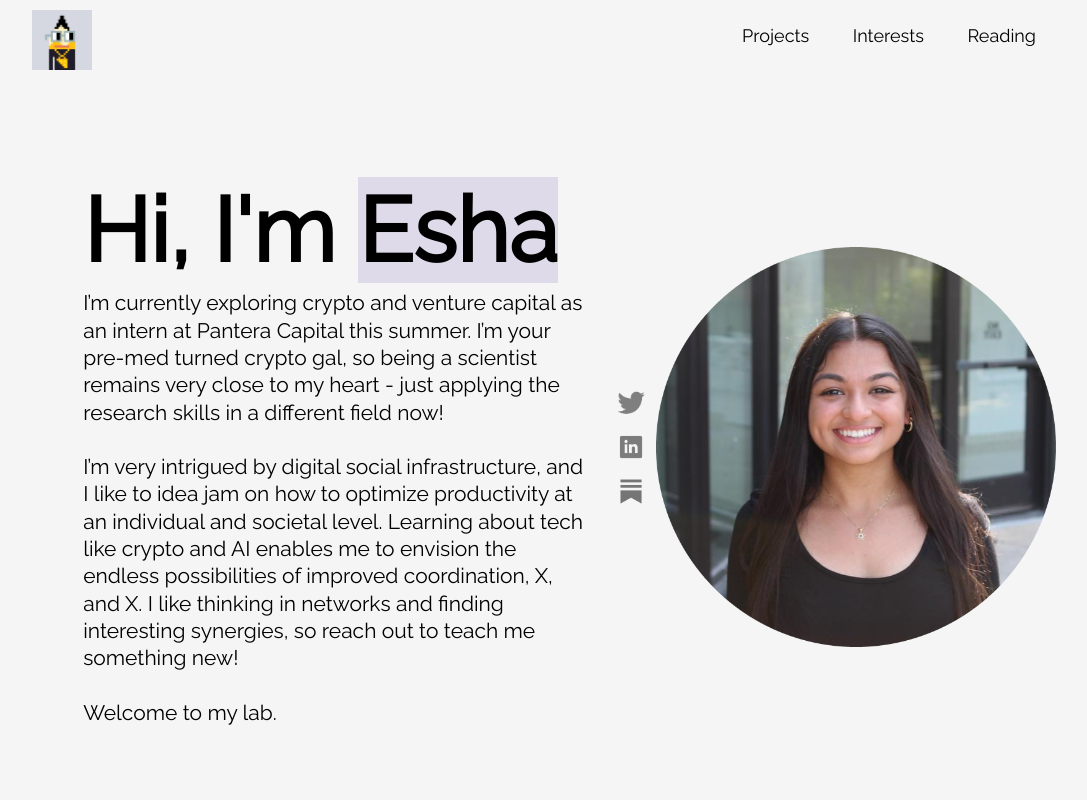
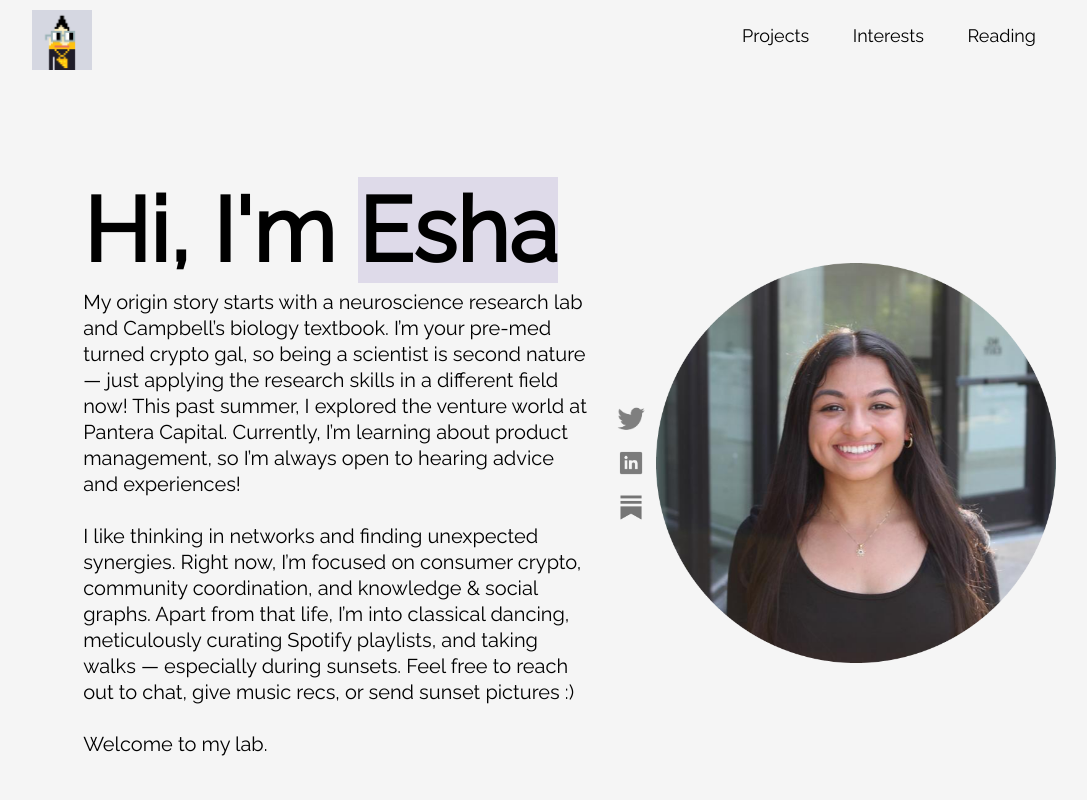
Before and after one commit to eshabora/personalwebsite, a plain HTML site: page index.html in a window 1280 px wide. Shown: the top 800 px of the page, without its empty margins (96-1183 px from the left). Drawn offline with Linux system fonts and the light colour scheme.

Commit message:
updated main description

```diff
--- a/index.html
+++ b/index.html
@@ -26,14 +26,17 @@
             <div class="header-text">
                 <h1>Hi, I'm <mark class="name">Esha</mark></h1>
 
-                <p>I’m currently exploring crypto and venture capital as an intern at Pantera Capital this summer. I’m
-                     your pre-med turned crypto gal, so being a scientist remains very close to my heart -
-                      just applying the research skills in a different field now!<br><br>
-                      I’m very intrigued by digital social infrastructure,
-                      and I like to idea jam on how to optimize productivity at an individual and societal
-                      level. Learning about tech like crypto and AI enables me to envision the endless
-                       possibilities of improved coordination, X, and X. I like thinking in networks
-                        and finding interesting synergies, so reach out to teach me something new! <br><br>Welcome to my lab.</p>
+                <p>My origin story starts with a neuroscience research lab and Campbell’s biology textbook. I’m
+                    your pre-med turned crypto gal, so being a scientist is second nature — just applying the
+                    research skills in a different field now! This past summer, I explored the venture world
+                    at Pantera Capital. Currently, I’m learning about product management, so I’m always
+                    open to hearing advice and experiences!<br><br>
+
+                    I like thinking in networks and finding unexpected synergies. Right now, I’m focused on
+                    consumer crypto, community coordination, and knowledge & social graphs. Apart from that
+                    life, I’m into classical dancing, meticulously curating Spotify playlists, and taking walks
+                    — especially during sunsets. Feel free to reach out to chat, give music recs, or send sunset
+                    pictures :) <br><br>Welcome to my lab.</p>
             </div>
             <div class="social-media">
                 <a class = "twitter-icon" href="https://twitter.com/_eshabora" target="_blank">
--- a/style.css
+++ b/style.css
@@ -59,7 +59,7 @@ nav ul li a:hover::after{
 
 .header-text{
     padding-left: 5%;
-    font-size: 21px;
+    font-size: 20px;
     line-height: 1.3;
 }
 .header-text h1{
```
